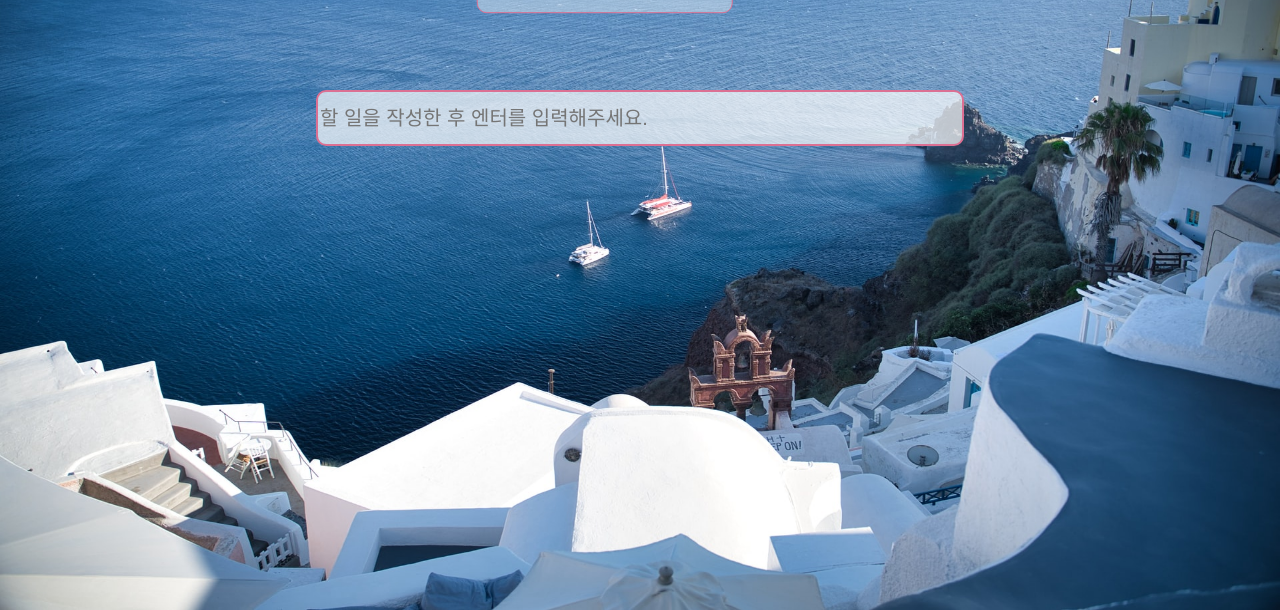
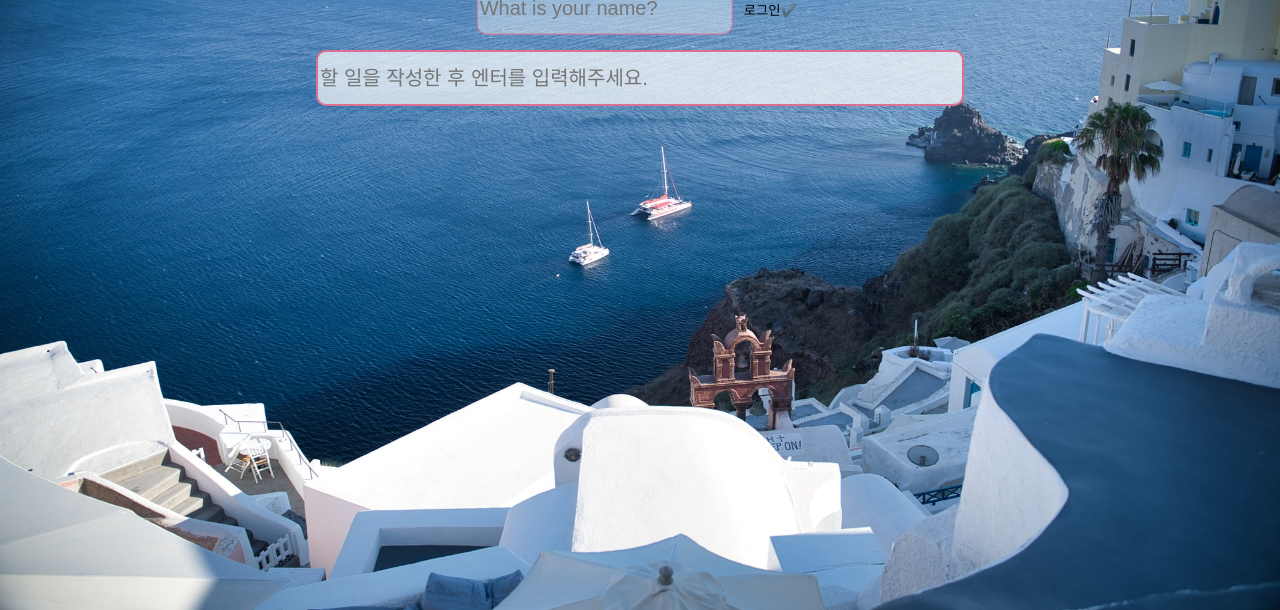
Before and after one commit to svbean77/Nomadcoder_Chrome, a plain HTML site: page index.html in a window 1280 px wide. Shown: the part 190-800 px from the top of the page. Drawn offline with Linux system fonts and the light colour scheme; a web font is replaced by a local one.

Commit message:
improve design when resize window

```diff
--- a/css/clock.css
+++ b/css/clock.css
@@ -1,9 +1,3 @@
-/*
-https://fonts.google.com/specimen/Asap
-시계는 이거로 쓰자!!
-700
-*/
-
 #clock {
   position: absolute;
   left: 50%;
--- a/css/etc.css
+++ b/css/etc.css
@@ -5,10 +5,11 @@
 }
 
 #login-form {
+  margin-top: 6rem;
   position: absolute;
-  top: 20%;
+  top: 10%;
   left: 50%;
-  transform: translate(-50%, -20%);
+  transform: translate(-50%, -10%);
   text-align: center;
 }
 
--- a/css/greeting.css
+++ b/css/greeting.css
@@ -5,8 +5,9 @@ https://fonts.google.com/specimen/Asap
 */
 
 #greeting {
+  margin-top: 6rem;
   position: absolute;
-  top: 20%;
+  top: 10%;
   left: 50%;
   transform: translate(-50%, -20%);
   text-align: center;
--- a/css/quotes.css
+++ b/css/quotes.css
@@ -1,8 +1,3 @@
-/*
-https://fonts.google.com/specimen/Andika
-명언은 이거로 쓰자!!
-*/
-
 #quote {
   margin-top: 1vh;
   text-align: center;
--- a/css/todo.css
+++ b/css/todo.css
@@ -1,6 +1,7 @@
 #todo {
+  margin-top: 10rem;
   position: absolute;
-  top: 35%;
+  top: 10%;
   left: 50%;
   transform: translate(-50%);
 }
```
